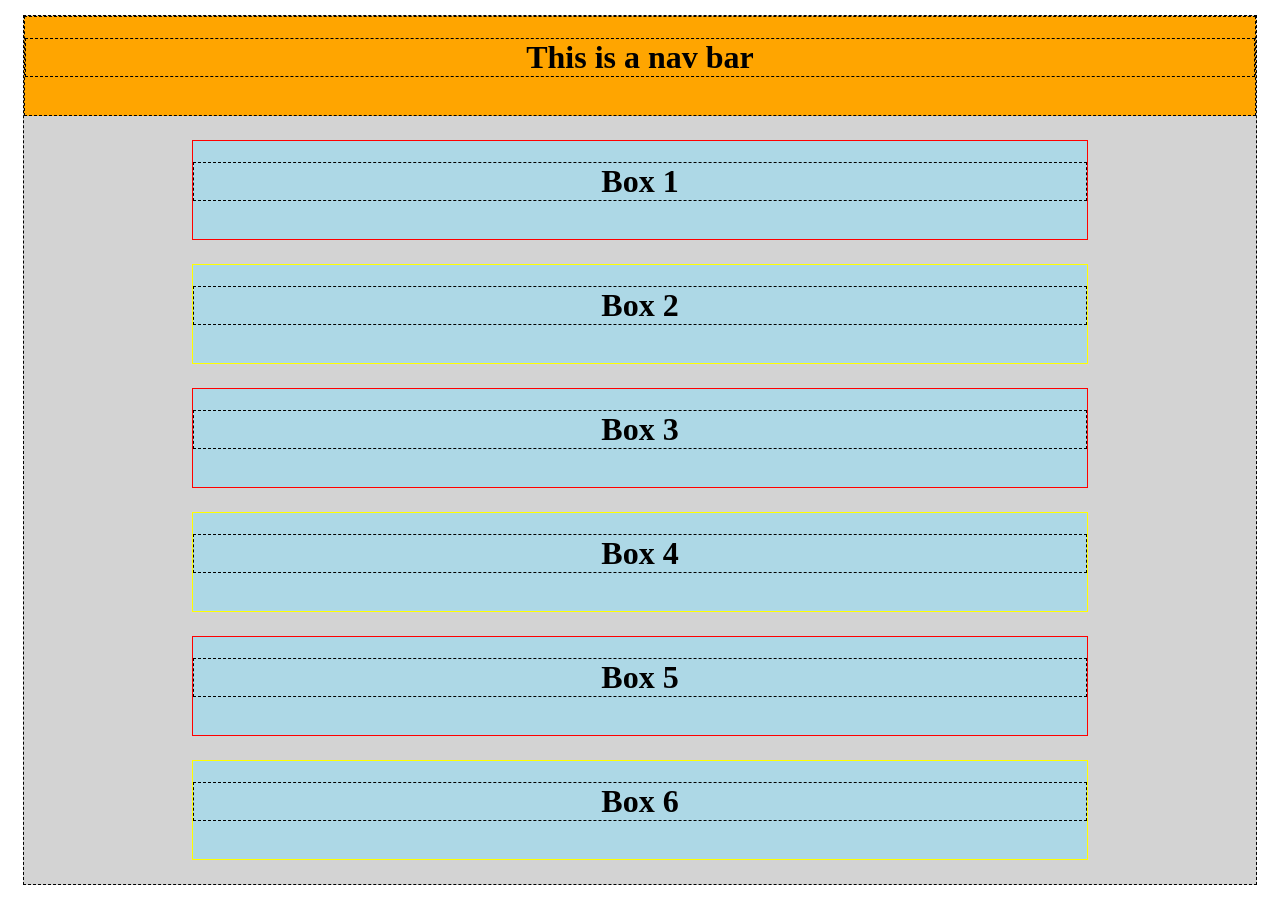
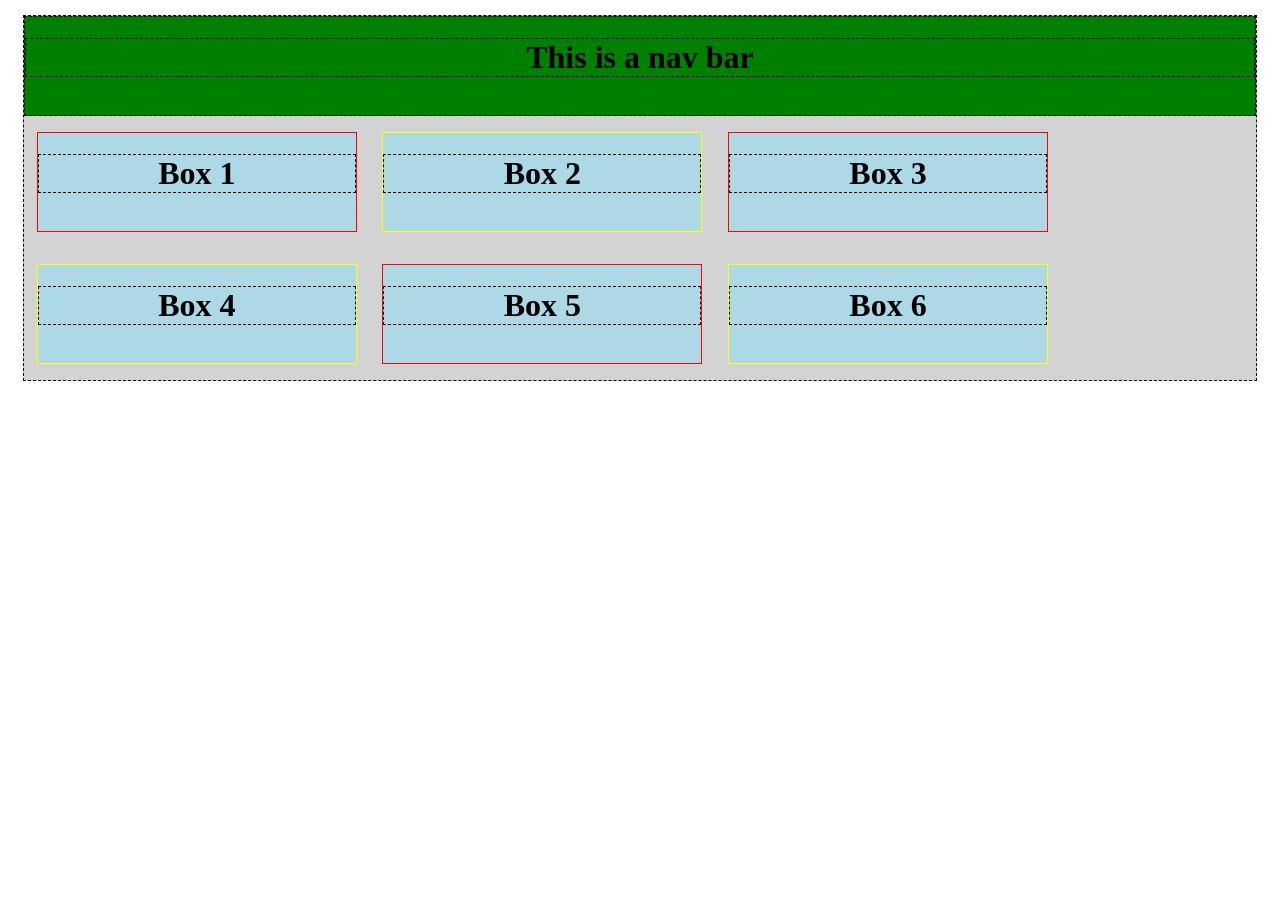
Before and after one commit to michaelkoceja/basic-gallery, a plain HTML site: page index.html in a window 1280 px wide. After the commit the page ends 800 px from the top, so only its background shows below. Drawn offline with Linux system fonts and the light colour scheme.

Commit message:
add media quieries to css

```diff
--- a/css/styles.css
+++ b/css/styles.css
@@ -14,19 +14,10 @@
   overflow: auto;
 }
 
-/*body {
-  color: white;
-}*/
-
-/*#boxes {
-  width: 70vw;
-  float: left;
-  margin: 15px 25px;
-}*/
 
 #boxes {
-  width: 70vw;
-  margin: 3vh auto;
+  width: 40vw;
+  margin: 1vh auto;
 }
 
 .nav-bar {
@@ -62,3 +53,37 @@
   border: 1px solid yellow;
   background: lightblue;
 }
+
+@media screen and (min-width:600px) {
+  #boxes {
+    float: left;
+    display: block;
+    width: 40vmin;
+    margin: 2vh 1vw;
+  }
+  .nav-bar {
+    background: red;
+  }
+}
+
+@media screen and (min-width:1200px) {
+  #boxes {
+    float: left;
+    display: inline-block;
+    width: 40vmin;
+  }
+  .nav-bar {
+    background: green;
+  }
+}
+
+/*@media screen and (max-width:1400px) {
+  #boxes {
+    float: left;
+    display: inline-block;
+    width: 40vmin;
+  }
+  .nav-bar {
+    background: blue;
+  }
+}*/
```
